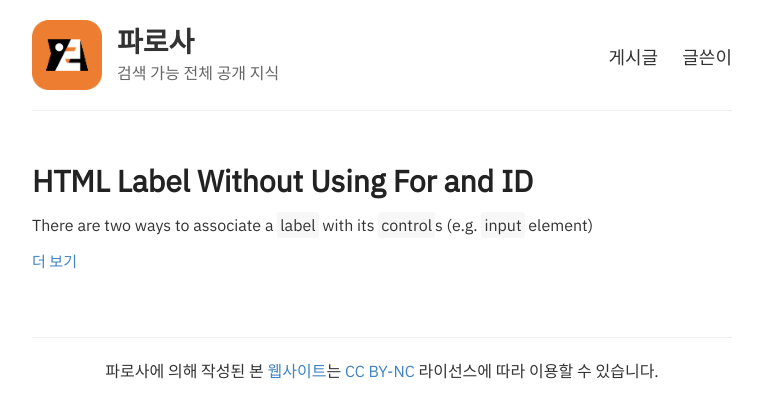
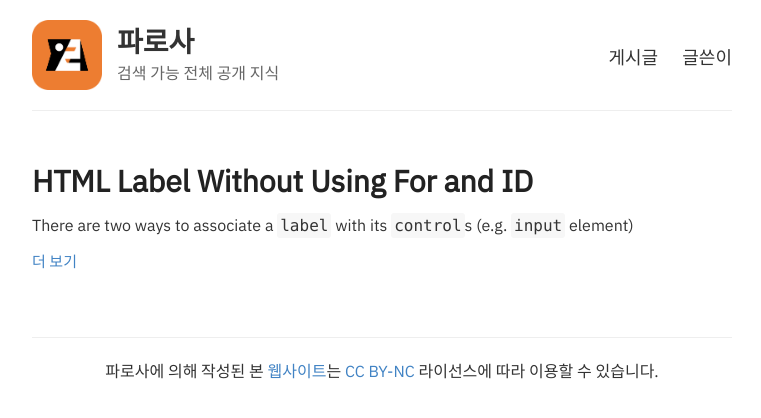
Before and after one commit to parosaone/blog, a Jekyll site: the page built from index.html, in a window 1280 px wide. Shown: the top 418 px of the page, without its empty margins (258-1019 px from the left). Built offline with Jekyll 4.4.1, drawn with Linux system fonts in a browser that asks for light colours.

Commit message:
Inline Code Highlight Font

```diff
--- a/_sass/_highlights.scss
+++ b/_sass/_highlights.scss
@@ -1,5 +1,5 @@
 code {
-    font-family: 'IBM Plex Sans', monospace;
+    font-family: 'Bitstream Vera Sans Mono', 'Monaco', 'Courier', monospace;
 }
 
 
```
